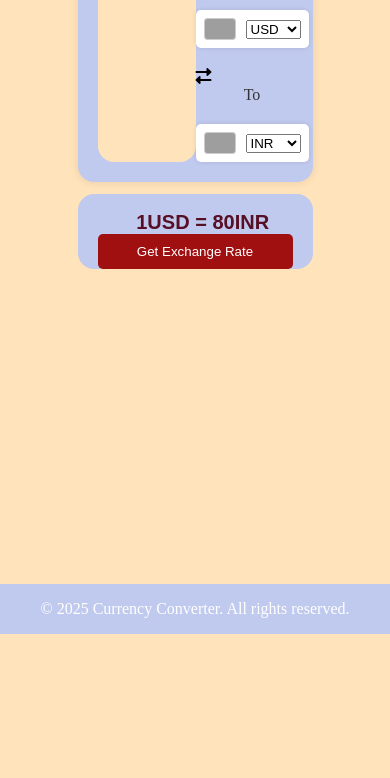
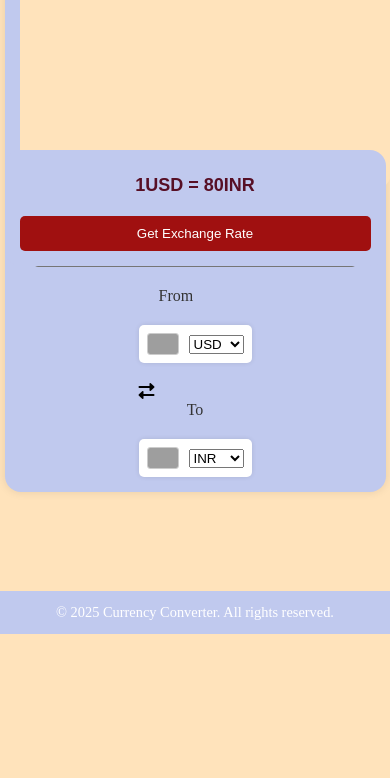
Before and after one commit to Ayan-Ahmad-90/currency-converter-1.0, a plain HTML site: page index.html in a window 390 px wide. Shown: the part 210-988 px from the top of the page. After the commit the page ends 956 px from the top, so only its background shows below. Drawn offline with Linux system fonts and the light colour scheme; grey boxes are pictures that could not be loaded.

Commit message:
Update style.css

```diff
--- a/style.css
+++ b/style.css
@@ -217,3 +217,74 @@ input[type="number"] {
   50%  { transform: translate(-50%, -40px); opacity: 1; }
   100% { transform: translate(-50%, 0); opacity: 0; }
 }
+
+
+/* Tablet view (up to 1024px width) */
+@media (max-width: 1024px) {
+  .container, .msg-container {
+    width: 80%;
+    flex-direction: column;
+    top: 100px;
+  }
+
+  .left-box {
+    width: 100%;
+    margin-bottom: 1rem;
+  }
+
+  #currency {
+    position: static;
+    margin-top: 10px;
+  }
+}
+
+/* Mobile view (up to 600px width) */
+@media (max-width: 600px) {
+  body {
+    padding-top: 7rem;
+  }
+
+  .container, .msg-container {
+    width: 90%;
+    padding: 15px;
+    top: 100px;
+  }
+
+  .header {
+    font-size: 1rem;
+    padding: 0.8rem;
+  }
+
+  .left-box {
+    width: 100%;
+    padding: 10px;
+  }
+
+  input[type="number"] {
+    width: 100%;
+  }
+
+  #btn {
+    width: 100%;
+    padding: 10px;
+  }
+
+  .footer {
+    font-size: 0.9rem;
+    padding: 0.8rem;
+  }
+
+  #currency {
+    font-size: 18px;
+    position: static;
+    margin-top: 10px;
+  }
+
+  .emoji-coin {
+    font-size: 30px;
+  }
+
+  .animation-box {
+    height: 80px;
+  }
+}
```
